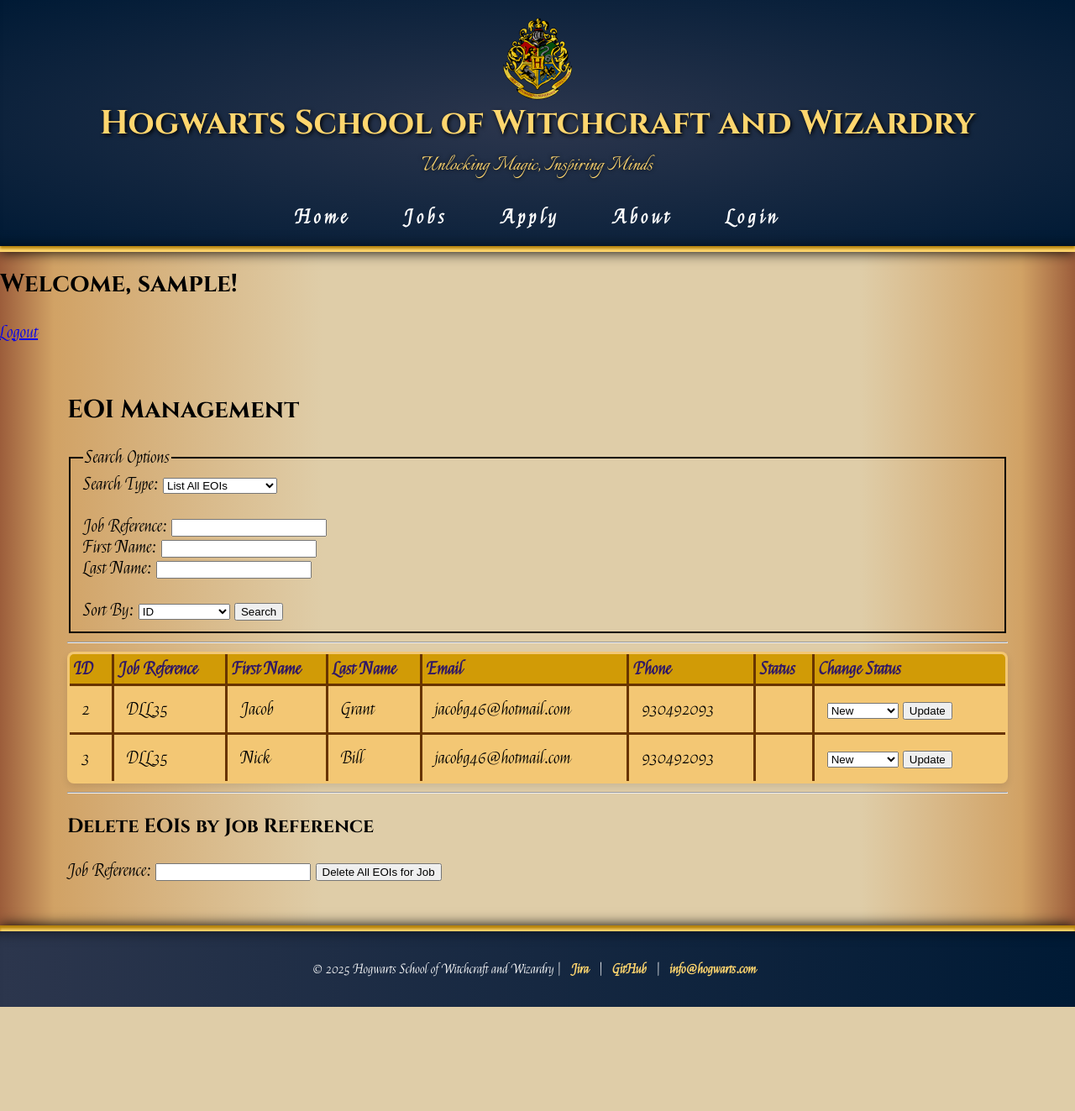
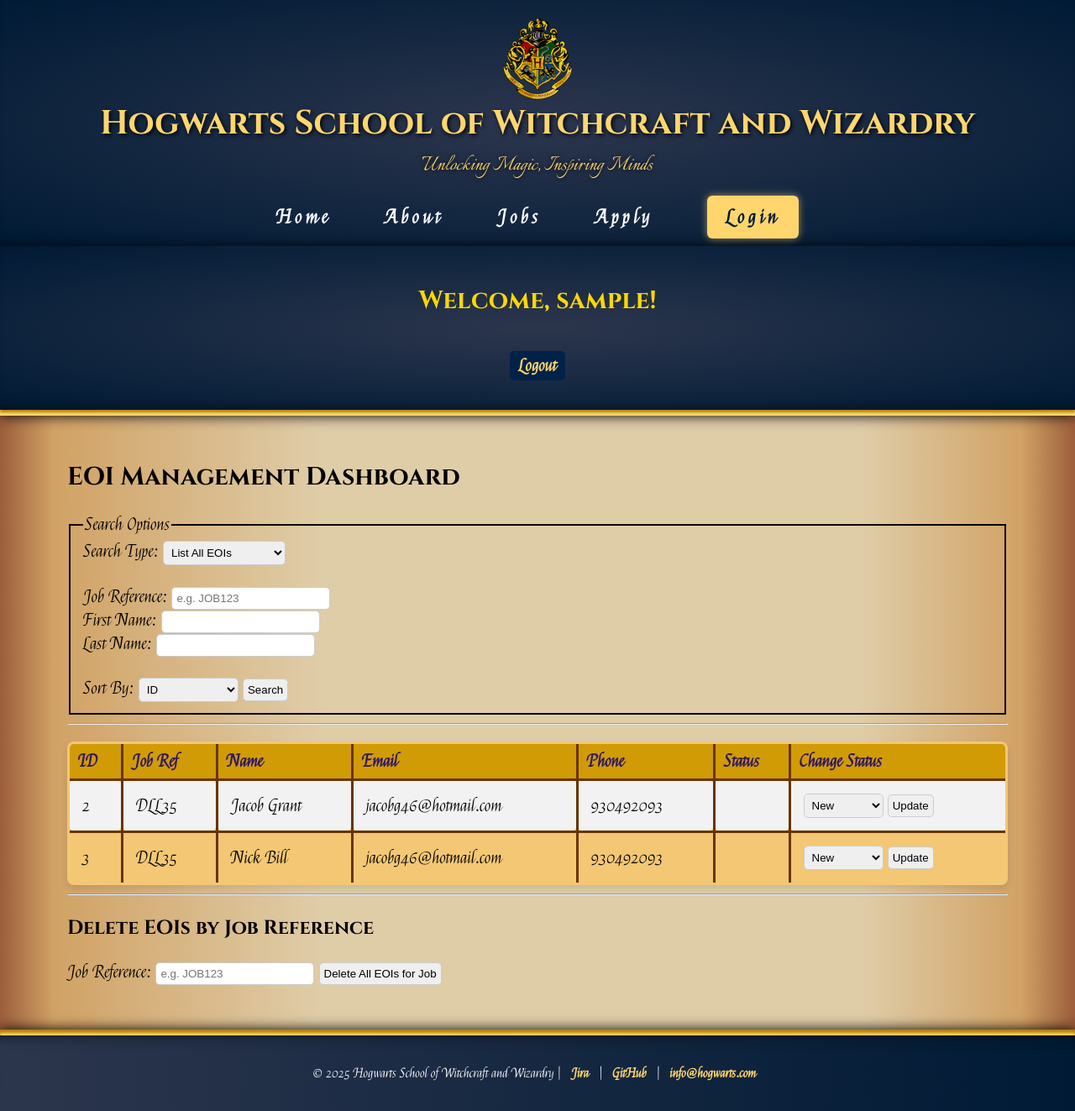
Before and after one commit to Swinburne105923830/COS10026-Web-Technology-Assessment_2, a PHP site: page /manage.php in a window 1280 px wide. Shown: the whole page at 84% size. Before the commit the page ends 1199 px from the top, so only its background shows below. Run offline with PHP 8.4, Linux system fonts and the light colour scheme; the visitor is signed in with stand-in values (Sample User, id 1); data comes from the database, SQL or seed files in the repository.

Commit message:
-manage updated and changed visual effects and colours

```diff
--- a/project2/header.inc
+++ b/project2/header.inc
@@ -8,12 +8,13 @@
         <nav>
             <ul>
                 <li><a href="index.php" id="nav_home">Home</a></li>
+                <li><a href="about.php" id="nav_about">About</a></li>
                 <li><a href="jobs.php" id="nav_jobs">Jobs</a></li>
                 <li><a href="apply.php" id="nav_apply">Apply</a></li>
-                <li><a href="about.php" id="nav_about">About</a></li>
-                <li><a href="login.php" id="nav_login">Login</a></li>
+                <li><a href="login.php" id="login_nav">Login</a></li>
             </ul>
         </nav>
+
 
         <link rel="stylesheet" href="styles/style.css">
         <style>
--- a/project2/manage.php
+++ b/project2/manage.php
@@ -2,79 +2,137 @@
 require_once "settings.php";
 session_start();
 
+// ====== AUTH CHECK ======
 if (!isset($_SESSION['loggedin']) || $_SESSION['loggedin'] !== true) {
     session_destroy();
     header('Location: login.php');
     exit;
 }
 
+// ====== FUNCTIONS ======
 function clean_input($data) {
     return htmlspecialchars(stripslashes(trim($data)));
 }
 
+// ====== DATABASE CONNECTION ======
 $conn = mysqli_connect($host, $user, $pwd, $sql_db);
 if (!$conn) {
-    die("Connection failed: " . mysqli_connect_error());
+    die("<p style='color:red;'>Database connection failed: " . mysqli_connect_error() . "</p>");
 }
 
-// Handle delete action
+$feedback = ""; // store messages for the user
+
+// ====== DELETE ACTION ======
 if (isset($_POST['delete_ref'])) {
     $ref = clean_input($_POST['delete_ref']);
     $delete_query = "DELETE FROM eoi WHERE job_reference = ?";
     $stmt = $conn->prepare($delete_query);
     $stmt->bind_param("s", $ref);
     $stmt->execute();
-    echo "<p style='color:red;'>All EOIs for job reference <strong>$ref</strong> have been deleted.</p>";
+    $feedback = "<p class='feedback warning'>All EOIs for job reference <strong>$ref</strong> have been deleted.</p>";
 }
 
-// Handle update status action
-if (isset($_POST['update_status_id']) && isset($_POST['new_status'])) {
+// ====== UPDATE STATUS ACTION ======
+if (isset($_POST['update_status_id'], $_POST['new_status'])) {
     $id = clean_input($_POST['update_status_id']);
     $status = clean_input($_POST['new_status']);
     $update_query = "UPDATE eoi SET status = ? WHERE applicant_id = ?";
     $stmt = $conn->prepare($update_query);
     $stmt->bind_param("si", $status, $id);
     $stmt->execute();
-    echo "<p style='color:green;'>EOI #$id status updated to <strong>$status</strong>.</p>";
+    $feedback = "<p class='feedback success'>EOI #$id status updated to <strong>$status</strong>.</p>";
 }
-
 ?>
-
 <!DOCTYPE html>
 <html lang="en">
 <head>
     <meta charset="utf-8">
-    <title>Management</title>
+    <title>EOI Management</title>
     <link rel="stylesheet" href="styles/style.css">
+    <style>
+        /* Add some user-friendly touches directly here */
+        .feedback {
+            margin: 20px auto;
+            padding: 10px 15px;
+            width: fit-content;
+            border-radius: 8px;
+            font-weight: bold;
+        }
+        .feedback.success { background-color: #d7f8d7; color: #007000; border: 1px solid #007000; }
+        .feedback.warning { background-color: #ffe1e1; color: #a00000; border: 1px solid #a00000; }
+        form.inline { display: inline; }
+        table {
+            width: 100%;
+            border-collapse: collapse;
+            margin-top: 20px;
+            background: #fdf6e3;
+        }
+        th, td {
+            border: 1px solid #aaa;
+            padding: 8px 10px;
+            text-align: left;
+        }
+        th {
+            background: #002248;
+            color: #fff;
+        }
+        tr:nth-child(even) { background: #f2f2f2; }
+        tr:hover { background: #e9f7ff; }
+        select, input[type="text"], input[type="submit"] {
+            padding: 5px;
+            border-radius: 5px;
+            border: 1px solid #ccc;
+        }
+        #logout {
+            color: #ffd66e;
+            text-decoration: none;
+            background-color: #002248;
+            padding: 5px 10px;
+            border-radius: 5px;
+            font-weight: bold;
+        }
+        #logout:hover { background-color: #b4820c; color: white; }
+    </style>
 </head>
-<body>
+<body class="page_manage">
 
 <?php include "header.inc"; ?>
-<h2> Welcome, <?php echo htmlspecialchars($_SESSION['username']); ?>!</h2>
-<p><a href="logout.php" id="logout"> Logout</a></p>
+
+<header>
+    <h2 style="color: gold">Welcome, <?php echo htmlspecialchars($_SESSION['username']); ?>!</h2>
+    <p><a href="logout.php" id="logout">Logout</a></p>
+</header>
 
 <main>
-    <h2>EOI Management</h2>
+    <h2>EOI Management Dashboard</h2>
 
+    <!-- ====== SEARCH FORM ====== -->
     <form action="manage.php" method="get" novalidate>
         <fieldset>
             <legend>Search Options</legend>
+
             <label>Search Type:</label>
             <select name="search_type">
                 <option value="all">List All EOIs</option>
                 <option value="job_ref">By Job Reference</option>
                 <option value="name">By Applicant Name</option>
             </select>
+
             <br><br>
+
             <label>Job Reference:</label>
-            <input type="text" name="job_ref">
+            <input type="text" name="job_ref" placeholder="e.g. JOB123">
+
             <br>
+
             <label>First Name:</label>
             <input type="text" name="firstname">
             <br>
             <label>Last Name:</label>
             <input type="text" name="lastname">
+
             <br><br>
+
             <label>Sort By:</label>
             <select name="sort_by">
                 <option value="applicant_id">ID</option>
@@ -83,20 +141,23 @@ if (isset($_POST['update_status_id']) && isset($_POST['new_status'])) {
                 <option value="lastname">Last Name</option>
                 <option value="status">Status</option>
             </select>
+
             <input type="submit" value="Search">
         </fieldset>
     </form>
 
+    <!-- ====== FEEDBACK MESSAGES ====== -->
+    <?php if (!empty($feedback)) echo $feedback; ?>
+
     <hr>
 
 <?php
-// Build query dynamically
+// ====== BUILD QUERY ======
 $query = "SELECT * FROM eoi";
 $conditions = [];
 $params = [];
 $types = "";
 
-// Search filters
 if (isset($_GET['search_type'])) {
     $search_type = $_GET['search_type'];
 
@@ -122,13 +183,11 @@ if (count($conditions) > 0) {
     $query .= " WHERE " . implode(" AND ", $conditions);
 }
 
-// Sorting
 $allowed_sort_fields = ['applicant_id','job_reference','firstname','lastname','status'];
 $sort_by = isset($_GET['sort_by']) && in_array($_GET['sort_by'], $allowed_sort_fields)
     ? $_GET['sort_by'] : 'applicant_id';
 $query .= " ORDER BY $sort_by ASC";
 
-// Prepare and execute
 $stmt = $conn->prepare($query);
 if ($types !== "") {
     $stmt->bind_param($types, ...$params);
@@ -136,14 +195,13 @@ if ($types !== "") {
 $stmt->execute();
 $result = $stmt->get_result();
 
-// Display results
+// ====== DISPLAY RESULTS ======
 if ($result->num_rows > 0) {
-    echo "<table border='1' cellpadding='5'>";
+    echo "<table>";
     echo "<tr>
             <th>ID</th>
-            <th>Job Reference</th>
-            <th>First Name</th>
-            <th>Last Name</th>
+            <th>Job Ref</th>
+            <th>Name</th>
             <th>Email</th>
             <th>Phone</th>
             <th>Status</th>
@@ -151,16 +209,15 @@ if ($result->num_rows > 0) {
           </tr>";
 
     while ($row = $result->fetch_assoc()) {
-        echo "<tr>";
-        echo "<td>{$row['applicant_id']}</td>";
-        echo "<td>{$row['job_reference']}</td>";
-        echo "<td>{$row['firstname']}</td>";
-        echo "<td>{$row['lastname']}</td>";
-        echo "<td>{$row['email']}</td>";
-        echo "<td>{$row['phone_number']}</td>";
-        echo "<td>{$row['status']}</td>";
-        echo "<td>
-                <form action='manage.php' method='post' style='display:inline;'>
+        echo "<tr>
+                <td>{$row['applicant_id']}</td>
+                <td>{$row['job_reference']}</td>
+                <td>{$row['firstname']} {$row['lastname']}</td>
+                <td>{$row['email']}</td>
+                <td>{$row['phone_number']}</td>
+                <td><strong>{$row['status']}</strong></td>
+                <td>
+                    <form class='inline' action='manage.php' method='post'>
                         <input type='hidden' name='update_status_id' value='{$row['applicant_id']}'>
                         <select name='new_status'>
                             <option value='New'>New</option>
@@ -170,24 +227,22 @@ if ($result->num_rows > 0) {
                         </select>
                         <input type='submit' value='Update'>
                     </form>
-              </td>";
-        echo "</tr>";
+                </td>
+              </tr>";
     }
     echo "</table>";
 } else {
-    echo "<p>No results found.</p>";
+    echo "<p style='text-align:center; margin-top:20px;'>No EOIs found matching your criteria.</p>";
 }
+?>
 
-// Delete form
-?>
     <hr>
     <h3>Delete EOIs by Job Reference</h3>
     <form action="manage.php" method="post">
         <label>Job Reference:</label>
-        <input type="text" name="delete_ref" required>
+        <input type="text" name="delete_ref" required placeholder="e.g. JOB123">
         <input type="submit" value="Delete All EOIs for Job">
     </form>
-
 </main>
 
 <?php include "footer.inc"; ?>
--- a/project2/styles/style.css
+++ b/project2/styles/style.css
@@ -3,9 +3,10 @@ filename:[style.css]
 author:[Damian & Jacob]
 created:[9/9/2025]
 last modified:[28/10/2025]
-description:[CSS styling for index.php, about.php, jobs.php and apply.php]
+description:[CSS styling for index.html, about.html, jobs.html, apply.html and login.html]
 */
-/*Background Image for Index Page*/
+
+/* ====== BACKGROUND IMAGE ====== */
 body {
   background-image: url("../images/hogwarts.jpg");
   background-size: cover;
@@ -14,7 +15,7 @@ body {
   margin: 0;
 }
 
-
+/* ====== FONTS ====== */
 @font-face {
   font-family: 'Cinzel';
   src: url(./fonts/Cinzel-VariableFont_wght.ttf);
@@ -23,26 +24,26 @@ body {
   font-family: 'Felipa';
   src: url(./fonts/Felipa-Regular.ttf);
 }
-
 @font-face {
   font-family: 'Italianno';
   src: url(./fonts/Italianno-Regular.ttf);
 }
+
 :root {
   --text-color: #000000;
   --background-color: #c2a67c;
   --accent-color: #002248;
   --main-text-family: 'Felipa', serif;
-    --heading-font-family: 'Cinzel',serif;
+  --heading-font-family: 'Cinzel', serif;
 }
 
+/* ====== GLOBAL TEXT ====== */
 h1, h2, h3, h4, h5, h6 {
   font-family: var(--heading-font-family);
 }
 
 body {
   font-family: var(--main-text-family);
-
   background-color: #dbc497;
   background-image: linear-gradient(
     90deg,
@@ -51,17 +52,19 @@ body {
     #dfcda8  30%,
     #dfcda8  80%,
     #d1a265  95%,
-        #9c5d3b 100%);
+    #9c5d3b 100%
+  );
   font-size: 20px;
   color: var(--text-color);
   margin: 0;
   padding: 0;
 }
 
+/* ====== HEADER ====== */
 header {
   display: flex;
-  flex-direction: column; /* stack content vertically */
-  align-items: center;    /* center h1 and nav horizontally */
+  flex-direction: column; /* stack title above nav */
+  align-items: center;
   padding: 20px;
   background-color: var(--accent-color);
   background: radial-gradient(#2c364d, #001a35);
@@ -87,39 +90,58 @@ header h1 {
   margin: 0;
 }
 
-/*NAVIGATION BAR FOR ALL PAGES*/
+/* ====== NAVIGATION BAR ====== */
 nav ul {
   display: flex;
   align-items: center;
-  justify-content: center; /* center normal links */
+  justify-content: center; /* center main links */
   list-style: none;
-  gap: 4rem;
+  width: 100%;
   margin: 0;
   padding: 0;
-  width: 100%;
+  gap: 4rem;
+  position: relative;
 }
 
-/*Nav buttons*/
+/* Nav links */
 nav a {
   text-decoration: none;
   color: white;
   font-weight: 800;
   font-size: 1.4rem;
   letter-spacing: 0.2em;
+  transition: transform 0.1s, color 0.3s;
 }
 
+/* Hover scale */
 nav li:hover {
-    transition-property: transform;
-    transition-duration: 0.1s;
   transform: scale(1.2);
 }
 
-ul ul {
-    list-style-type: square;
-    color:#002248;
+/* Push login link to right */
+nav li:last-child {
+  margin-left: auto;
 }
 
-/* Active link styles depending on the page */
+/* Login button */
+#login_nav {
+  padding: 0.5em 1em;
+  background-color: #ffd66e;
+  color: #001a35;
+  border-radius: 6px;
+  font-weight: bold;
+  box-shadow: 0 0 10px rgba(255, 214, 110, 0.6);
+  transition: background-color 0.3s, color 0.3s, box-shadow 0.4s;
+}
+
+#login_nav:hover {
+  background-color: #b4820c;
+  color: #ffffff;
+  box-shadow: 0 0 20px 4px rgba(255, 214, 110, 0.9),
+              0 0 40px 10px rgba(255, 214, 110, 0.5);
+}
+
+/* Active link highlight */
 .page_home #nav_home,
 .page_apply #nav_apply,
 .page_about #nav_about,
@@ -129,21 +151,22 @@ ul ul {
   border-radius: 4px;
 }
 
+/* ====== CONTENT ELEMENTS ====== */
 .about_heading {
-    text-align:center;
+  text-align: center;
 }
 
-/*Hogwarts Crest Logo Sizing*/
+/* Logo */
 .logo {
   height: 100px;
 }
 
-/*Team Photo*/
+/* Team Photo */
 #team_pic {
   background-image: url("../images/teamphoto.jpg");
   display: block;
-    margin:0 auto;
-    padding:50px;
+  margin: 0 auto;
+  padding: 50px;
   height: 400px;
   width: 600px;
   background-size: cover;
@@ -153,46 +176,43 @@ ul ul {
   transition-property: transform;
   transition: background-image 5s;
 }
-
 #team_pic:hover {
   background-image: url("../images/teamphoto_wizardedit.png");
 }
-
 #team_pic:active {
   background-image: url("../images/animated_wizard_teamphoto.png");
 }
 
+/* Team Profiles */
 .profile-container {
   display: flex;
-  gap: 50px; /* Space between profiles */
-  justify-content: center; /* Center all profiles */
-  flex-wrap: wrap; /* Allows wrapping on small screens */
+  gap: 50px;
+  justify-content: center;
+  flex-wrap: wrap;
   padding: 20px;
 }
-
 .profile {
   color: white;
   padding: 15px;
   text-align: center;
   width: 180px;
-  background-color:var(--accent-color);
   background: radial-gradient(#2c364d, #001a35);
   border-radius: 16px;
 }
-
 .profile_pic {
-  width: 100;
+  width: 100px;
   height: 120px;
   object-fit: cover;
   border-radius: 50%;
   margin-bottom: 10px;
 }
 
+/* Main Content */
 main {
   margin: 60px 80px;
 }
 
-
+/* Company Details */
 .company-details {
   background-color: rgba(255, 188, 94, 0.85);
   border-radius: 15px;
@@ -202,19 +222,18 @@ main {
   margin: 0 auto 60px auto;
   line-height: 1.6;
 }
-
 .company-details h2 {
   color: var(--accent-color);
   margin-bottom: 15px;
   text-align: center;
 }
-
 .company-details p {
   font-size: 1.1rem;
   margin-bottom: 20px;
   text-align: justify;
 }
 
+/* Castle Image */
 .castle-image {
   display: block;
   max-width: 100%;
@@ -224,6 +243,7 @@ main {
   box-shadow: 0 5px 15px rgba(0,0,0,0.4);
 }
 
+/* Announcements */
 .announcements {
   background-color: rgba(255, 188, 94, 0.85);
   border-radius: 15px;
@@ -231,10 +251,12 @@ main {
   box-shadow: 0 5px 15px rgba(0,0,0,0.3);
 }
 
+/* Apply Page Heading */
 .apply_heading {
   text-align: center;
 }
 
+/* Tables */
 table {
   width: 100%;
   border-collapse: collapse;
@@ -243,7 +265,6 @@ table {
   border-radius: 8px;
   overflow: hidden;
 }
-
 th {
   background-color: #d19b06;
   color: #140077d8;
@@ -255,7 +276,11 @@ td {
   font-size: 20px;
   border-radius: 8px;
 }
+table, th, td {
+  border: solid rgb(104, 52, 0);
+}
 
+/* ====== FOOTER ====== */
 footer {
   background-color: var(--accent-color);
   background: linear-gradient(90deg, #2c364d, #001a35);
@@ -269,27 +294,24 @@ footer {
     0px -7px #b4820c,
     0px -7px 15px black;
 }
-
 footer a {
   color: #ffd66e;
   text-decoration: none;
   margin: 0 8px;
   font-weight: bold;
 }
-
 footer a:hover {
   text-decoration: underline;
 }
-
 nav a:focus, footer a:focus {
   outline: 2px dashed #ffd66e;
   outline-offset: 4px;
 }
 
+/* ====== FORMS ====== */
 fieldset {
   border: 2px solid var(--text-color);
 }
-
 dt {
   font-weight: bold;
   margin-top: 10px;
@@ -298,21 +320,18 @@ dd {
   margin: 0;
 }
 
-table, th, td {
-    border: solid rgb(104, 52, 0);
-}
-
-/*Creates hover effect on form input text&email boxes*/
-form input[type="text"]:hover, form input[type="email"]:hover{
-    background-color:rgb(175, 0, 0);
-    color:#d19b06;
+/* Hover effect for form input boxes */
+form input[type="text"]:hover,
+form input[type="email"]:hover {
+  background-color: rgb(175, 0, 0);
+  color: #d19b06;
   transition: color 0.3s;
   padding: 10px;
   margin-bottom: 15px;
   border-radius: 5px;
   border: 1px solid #ccc;
   font-size: 16px;
-    font-weight:bold;
+  font-weight: bold;
   color: white;
   box-shadow: inset 0px 2px 4px rgba(0, 0, 0, 0.1);
 }
```
Lines whose indentation alone changed are shown as unchanged.
